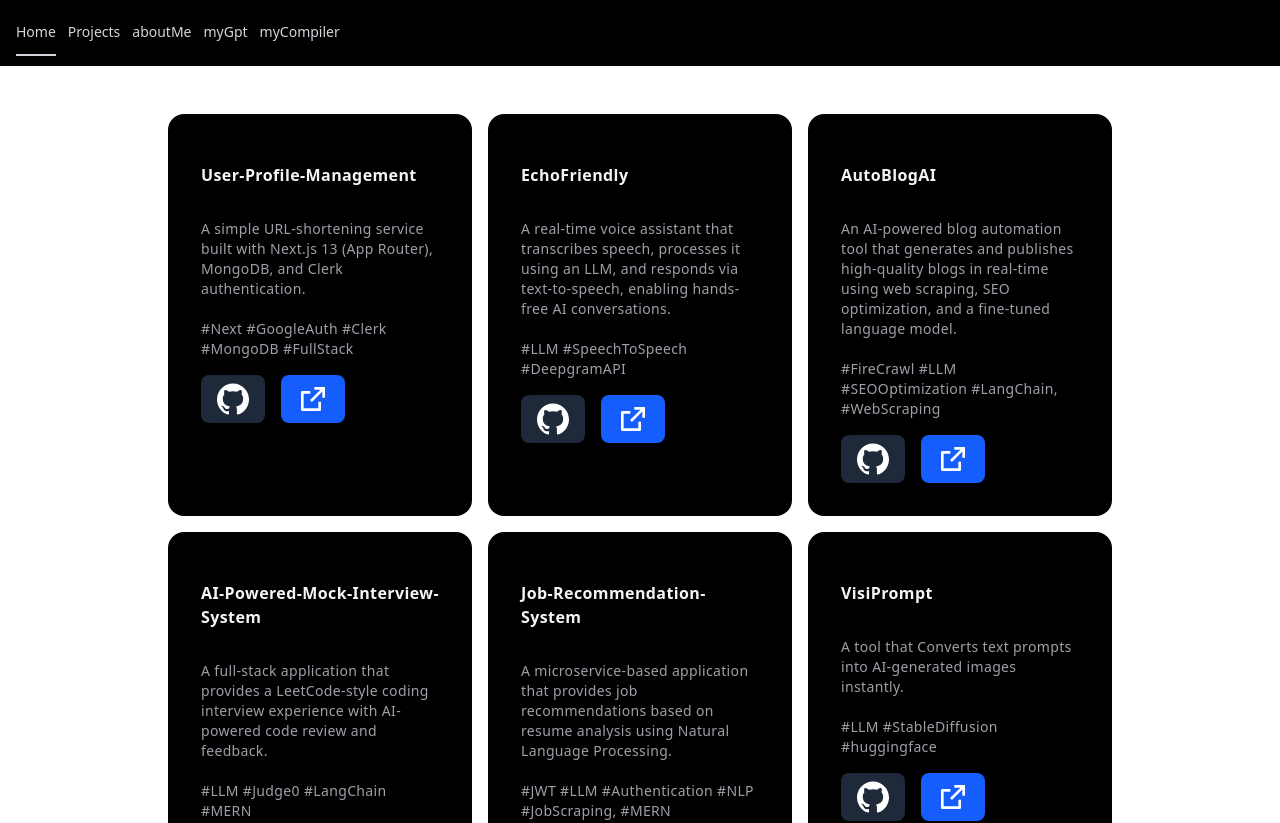
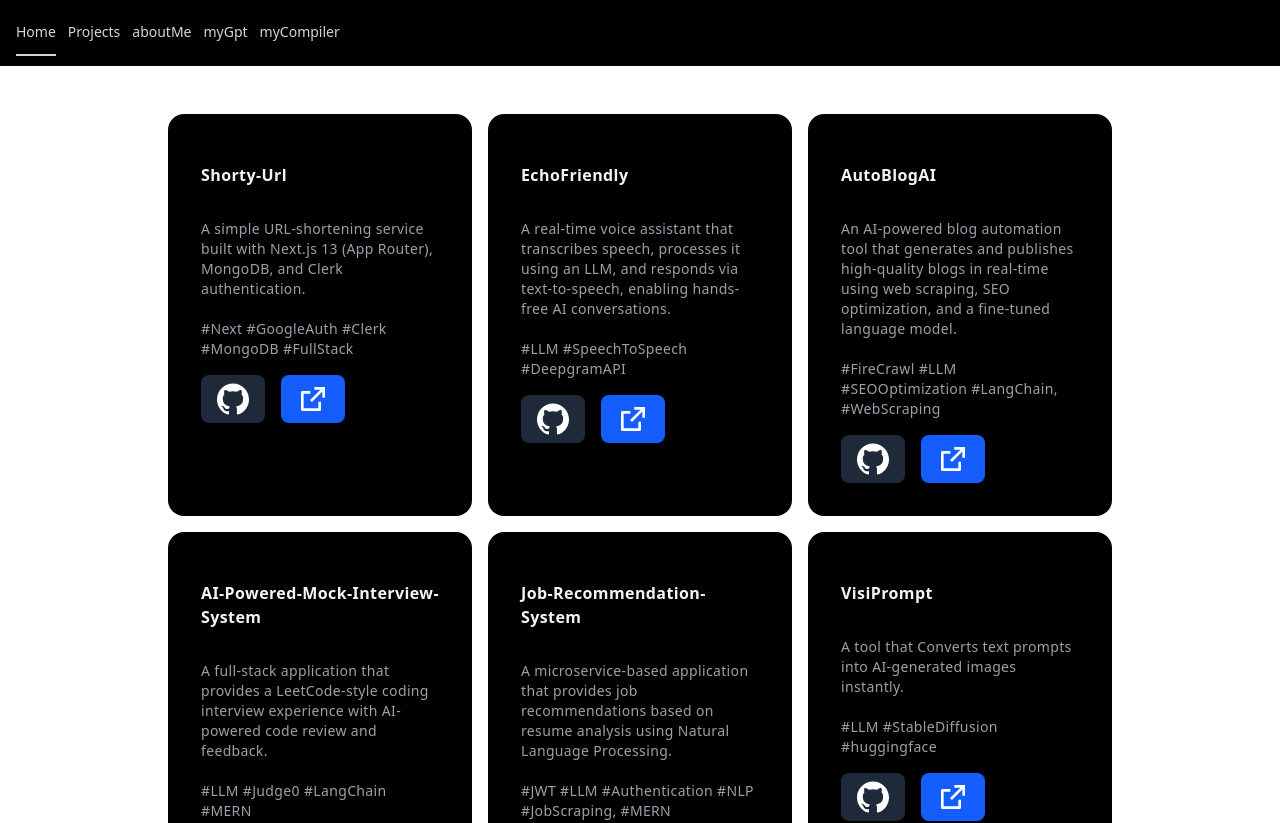
Before and after one commit to satyajit-patel/MyPortfolio, a React (Vite) app in the folder frontend/: page /projects in a window 1280 px wide. Shown: the top 823 px of the page. Built offline with nearby package versions, Linux system fonts and the light colour scheme.

Commit message:
fix project name shorty-url

```diff
--- a/frontend/src/components/hoverEffect/CardHoverEffectDemo.jsx
+++ b/frontend/src/components/hoverEffect/CardHoverEffectDemo.jsx
@@ -11,7 +11,7 @@ export function CardHoverEffectDemo() {
 }
 export const projects = [
   {
-    title: "User-Profile-Management",
+    title: "Shorty-Url",
     description:
       "A simple URL-shortening service built with Next.js 13 (App Router), MongoDB, and Clerk authentication.",
     github: "https://github.com/satyajit-patel/shorty-url-js",
```
